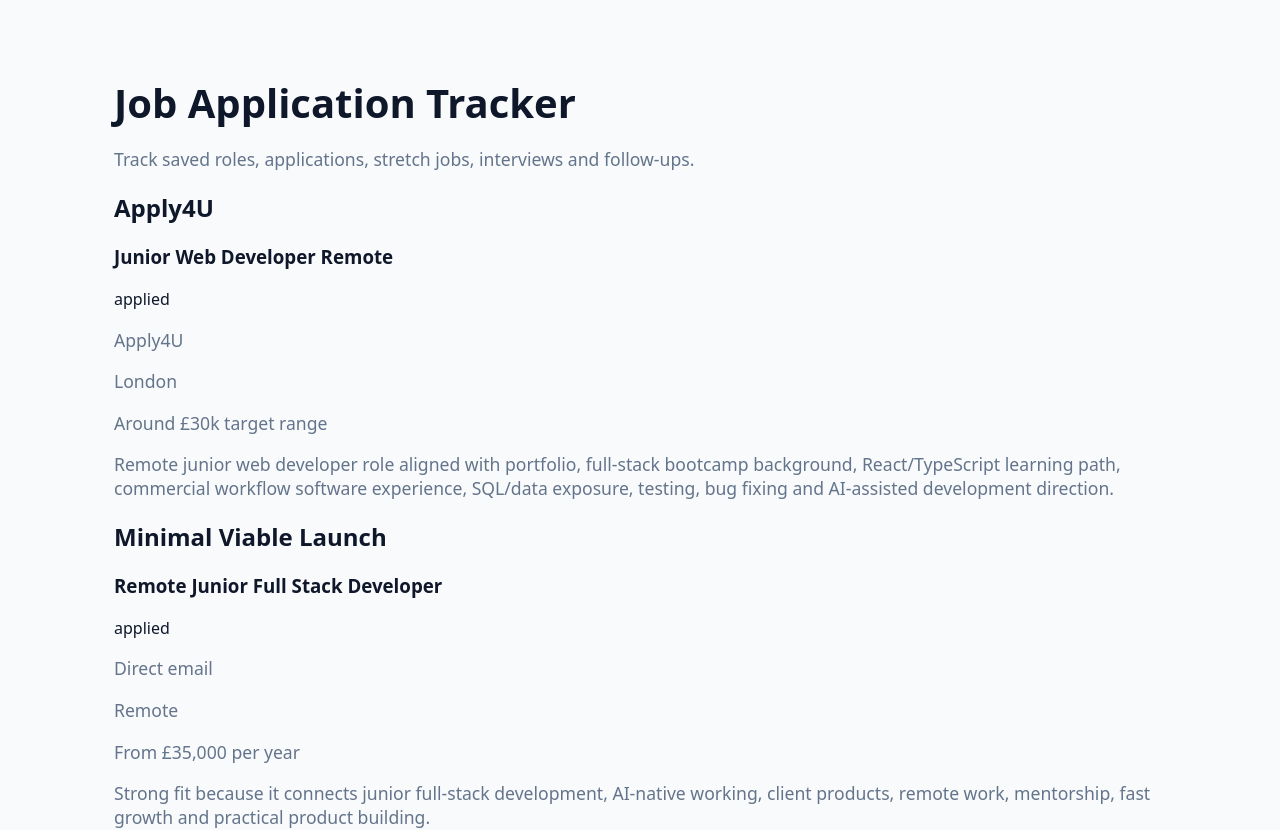
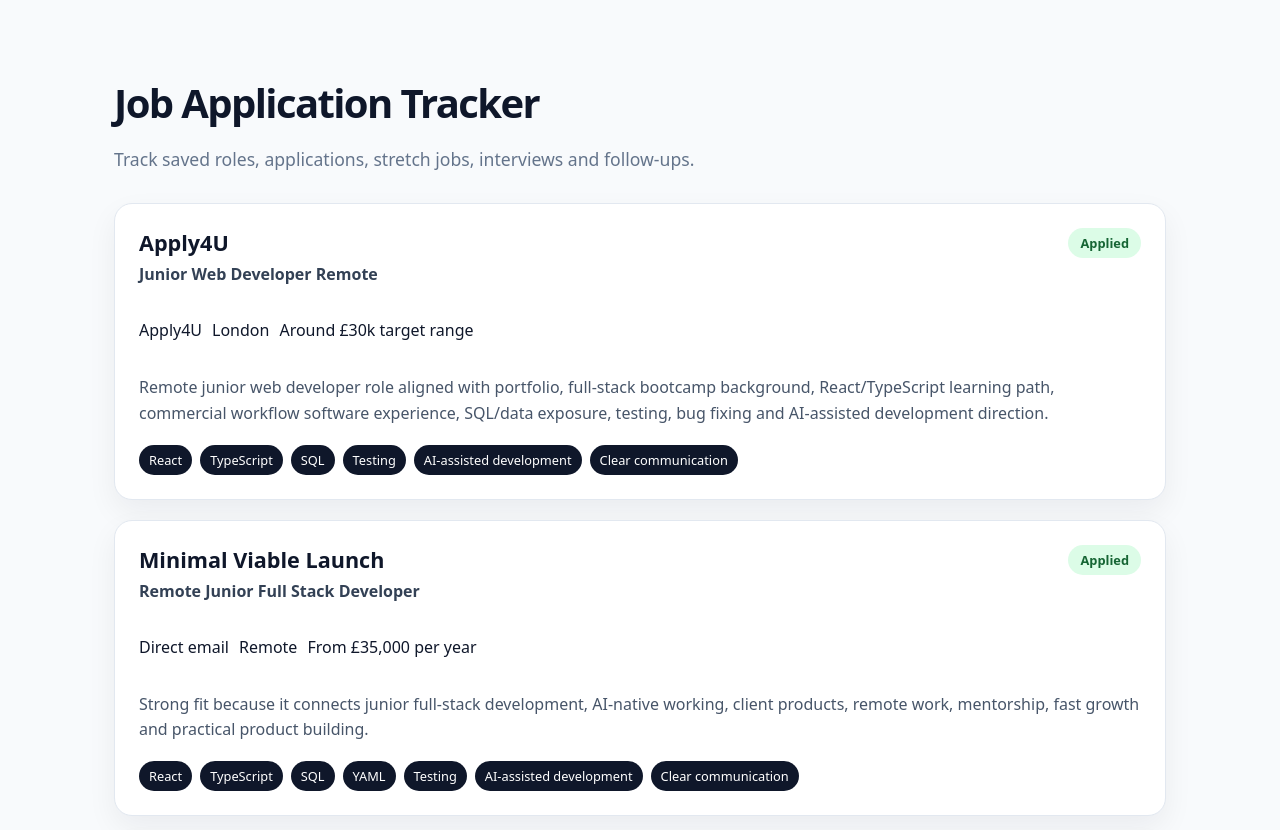
Before and after one commit to OwenD-24/job-application-tracker, a React (Vite) app: page / in a window 1280 px wide. Shown: the top 830 px of the page. Built offline with nearby package versions, Linux system fonts and the light colour scheme.

Commit message:
Added style to job application cards

```diff
--- a/src/App.css
+++ b/src/App.css
@@ -7,9 +7,100 @@
 .app h1 {
   margin-bottom: 12px;
   font-size: 2.5rem;
+  letter-spacing: -0.04em;
 }
 
-.app p {
+.app > p {
   color: #64748b;
   font-size: 1.1rem;
+  margin-bottom: 32px;
 }
+
+.jobs-list {
+  display: grid;
+  gap: 20px;
+}
+
+.job-card {
+  background: #ffffff;
+  border: 1px solid #e2e8f0;
+  border-radius: 18px;
+  padding: 24px;
+  box-shadow: 0 12px 30px rgba(15, 23, 42, 0.06);
+}
+
+.job-card-header {
+  display: flex;
+  justify-content: space-between;
+  gap: 16px;
+  align-items: flex-start;
+  margin-bottom: 18px;
+}
+
+.job-card h2 {
+  margin: 0 0 6px;
+  font-size: 1.35rem;
+  color: #0f172a;
+}
+
+.job-card h3 {
+  margin: 0;
+  font-size: 1rem;
+  color: #334155;
+}
+
+.status-badge {
+  display: inline-flex;
+  align-items: center;
+  border-radius: 999px;
+  padding: 6px 12px;
+  font-size: 0.8rem;
+  font-weight: 700;
+  text-transform: capitalize;
+  white-space: nowrap;
+}
+
+.status-badge.applied {
+  background: #dcfce7;
+  color: #166534;
+}
+
+.status-badge.saved {
+  background: #dbeafe;
+  color: #1e40af;
+}
+
+.job-meta {
+  display: flex;
+  flex-wrap: wrap;
+  gap: 10px;
+  margin-bottom: 18px;
+}
+
+.job-meta span {
+  background: #f1f5f9;
+  color: #475569;
+  border-radius: 999px;
+  padding: 6px 10px;
+  font-size: 0.85rem;
+}
+
+.job-notes {
+  color: #475569;
+  line-height: 1.6;
+  margin-bottom: 18px;
+}
+
+.skills-list {
+  display: flex;
+  flex-wrap: wrap;
+  gap: 8px;
+}
+
+.skill-chip {
+  background: #0f172a;
+  color: #ffffff;
+  border-radius: 999px;
+  padding: 6px 10px;
+  font-size: 0.8rem;
+}
--- a/src/components/JobCard.jsx
+++ b/src/components/JobCard.jsx
@@ -12,10 +12,21 @@ function JobCard({ job }) {
                 <StatusBadge status={job.status} />
             </div>
 
-            <p>{job.platform}</p>
-            <p>{job.location}</p>
-            <p>{job.salary}</p>
-            <p>{job.notes}</p>
+            <div className="job-meta">
+                <p>{job.platform}</p>
+                <p>{job.location}</p>
+                <p>{job.salary}</p>
+            </div>
+
+            <p className="job-notes">{job.notes}</p>
+
+            <div className="skills-list">
+                {job.skills.map((skill) => (
+                    <span className="skill-chip" key={skill}>
+                        {skill}
+                    </span>
+                ))}
+            </div>
         </article>
     )
 }
```
